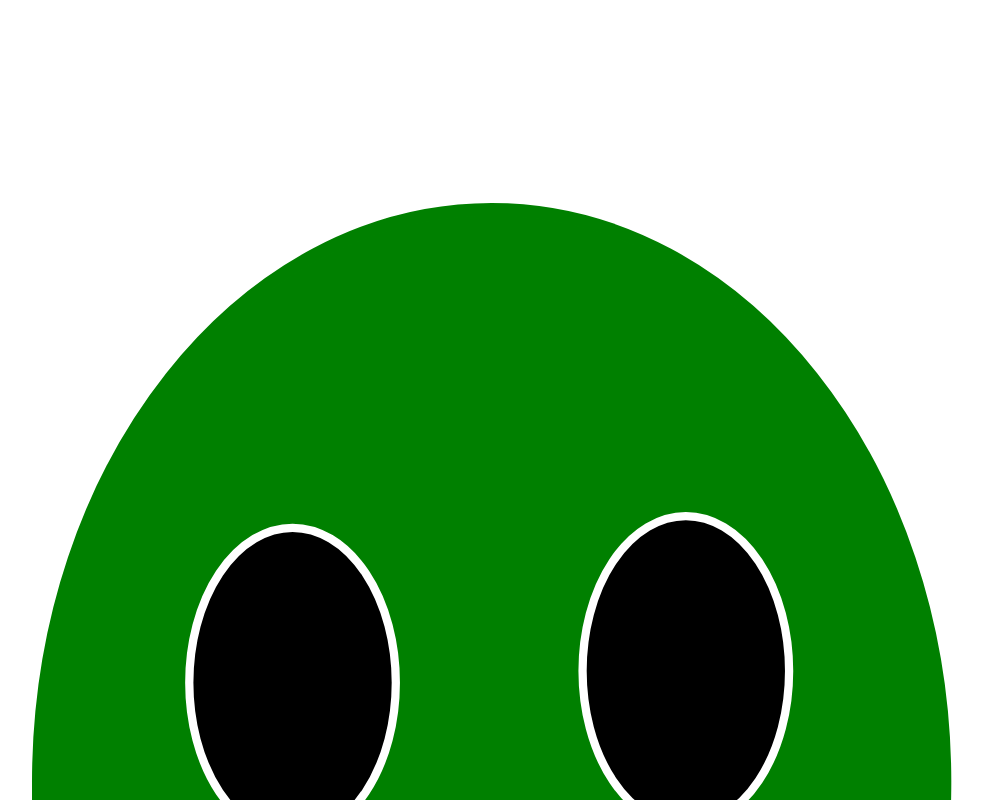
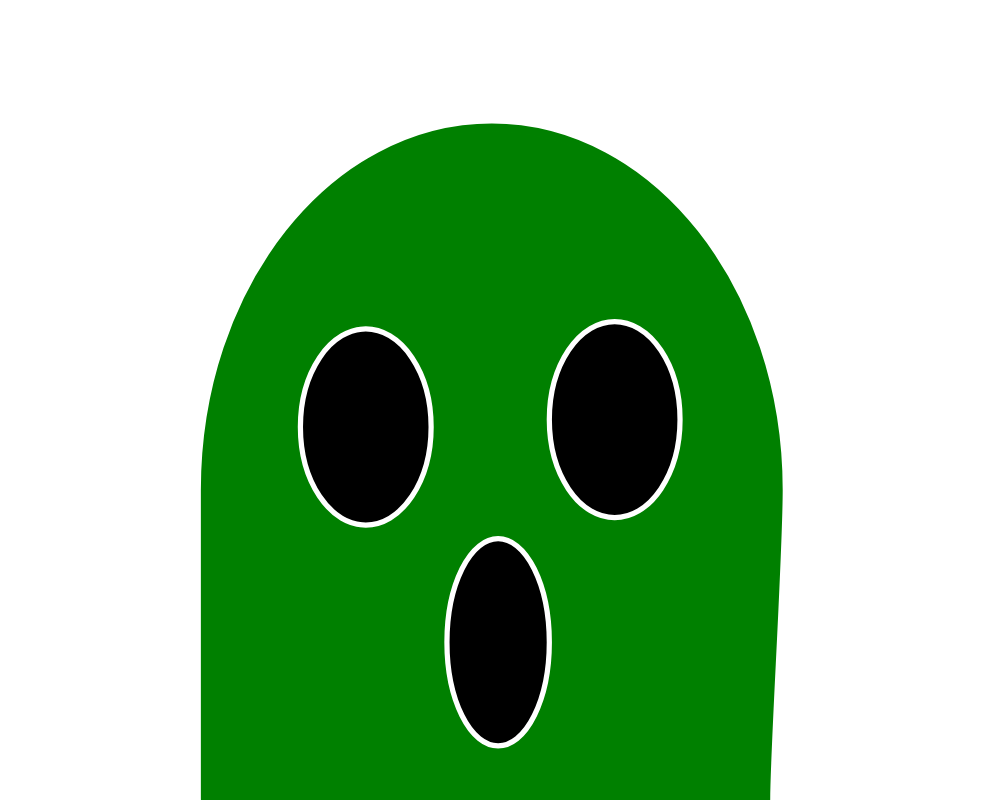
Before and after one commit to Eunseol12/MDIA2922-SVG, a plain HTML site: page index.html in a window 1280 px wide. Shown: the top 800 px of the page, without its empty margins (148-1131 px from the left). Drawn offline with Linux system fonts and the light colour scheme.

Commit message:
Final Final

```diff
--- a/index.html
+++ b/index.html
@@ -7,7 +7,6 @@
     <link rel="stylesheet" href="style.css">
 </head>
 <body>
-<div class="">
     <?xml version="1.0" encoding="utf-8"?>
 	<!-- Generator: Adobe Illustrator 28.3.0, SVG Export Plug-In . SVG Version: 6.00 Build 0)  -->
 	<svg version="1.1" id="boo" xmlns="http://www.w3.org/2000/svg" 	xmlns:xlink="http://www.w3.org/1999/xlink" x="0px" y="0px"
@@ -27,7 +26,7 @@
 	<ellipse id="righteye" class="st1" cx="399.85" cy="321" rx="50" ry="75"/>
 	<ellipse id="mouth" class="st1" cx="310.69" cy="491.34" rx="39.16" ry="79.26"/>
 	</svg>
-</div>
+
 
 </body>
 </html>
--- a/style.css
+++ b/style.css
@@ -1,4 +1,4 @@
-.body {
+body {
     margin: 0;
     display: flex;
     justify-content: center;
@@ -6,15 +6,11 @@
 }
 
 
-.boo {
+#boo {
     width: 100vh;
     height: auto;
 }
 
-.boo svg {
-    max-width: 100vh;
-    height: auto;
-}
 
 @keyframes strokeAnimation {
     25% {
```
